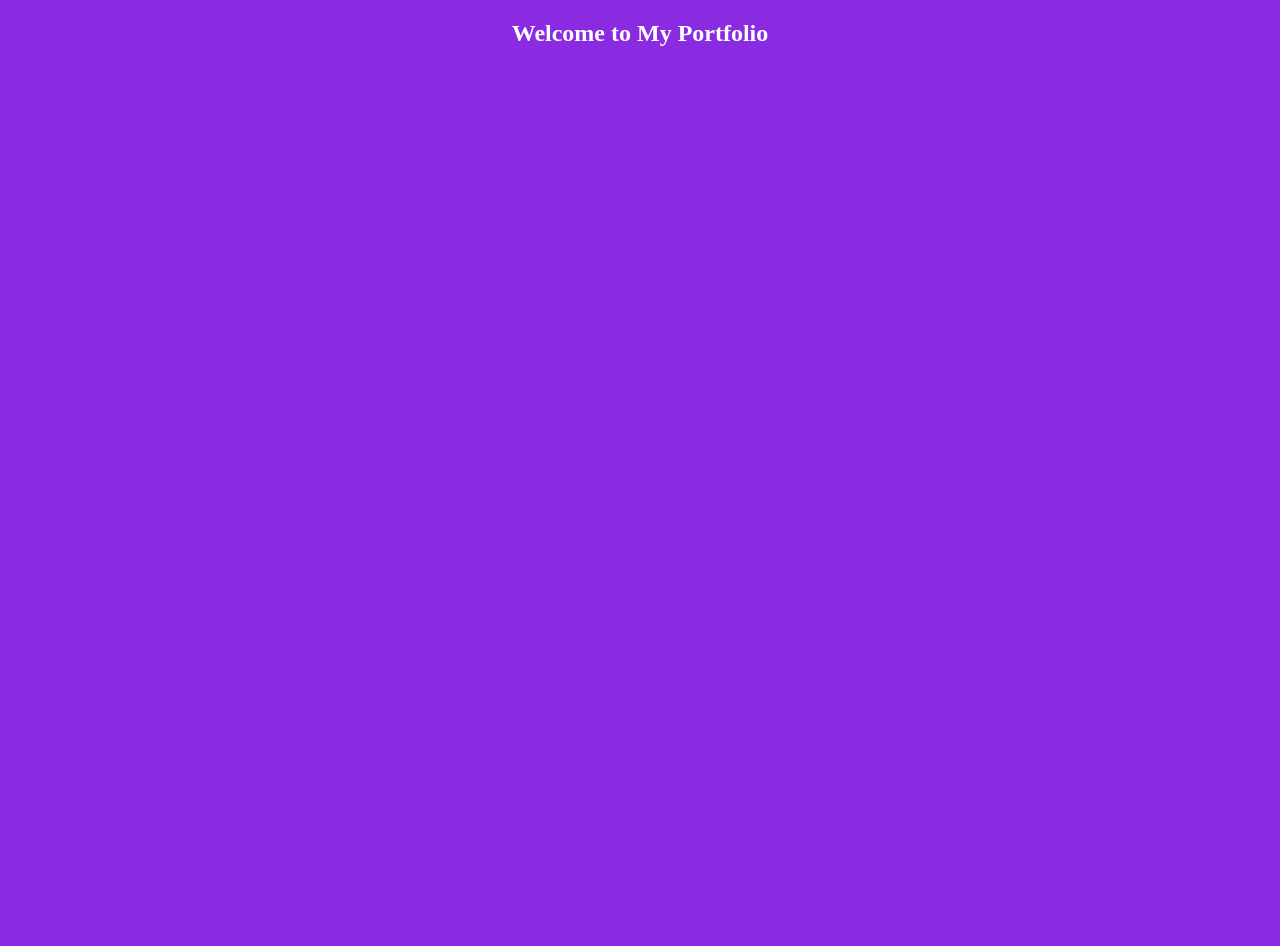
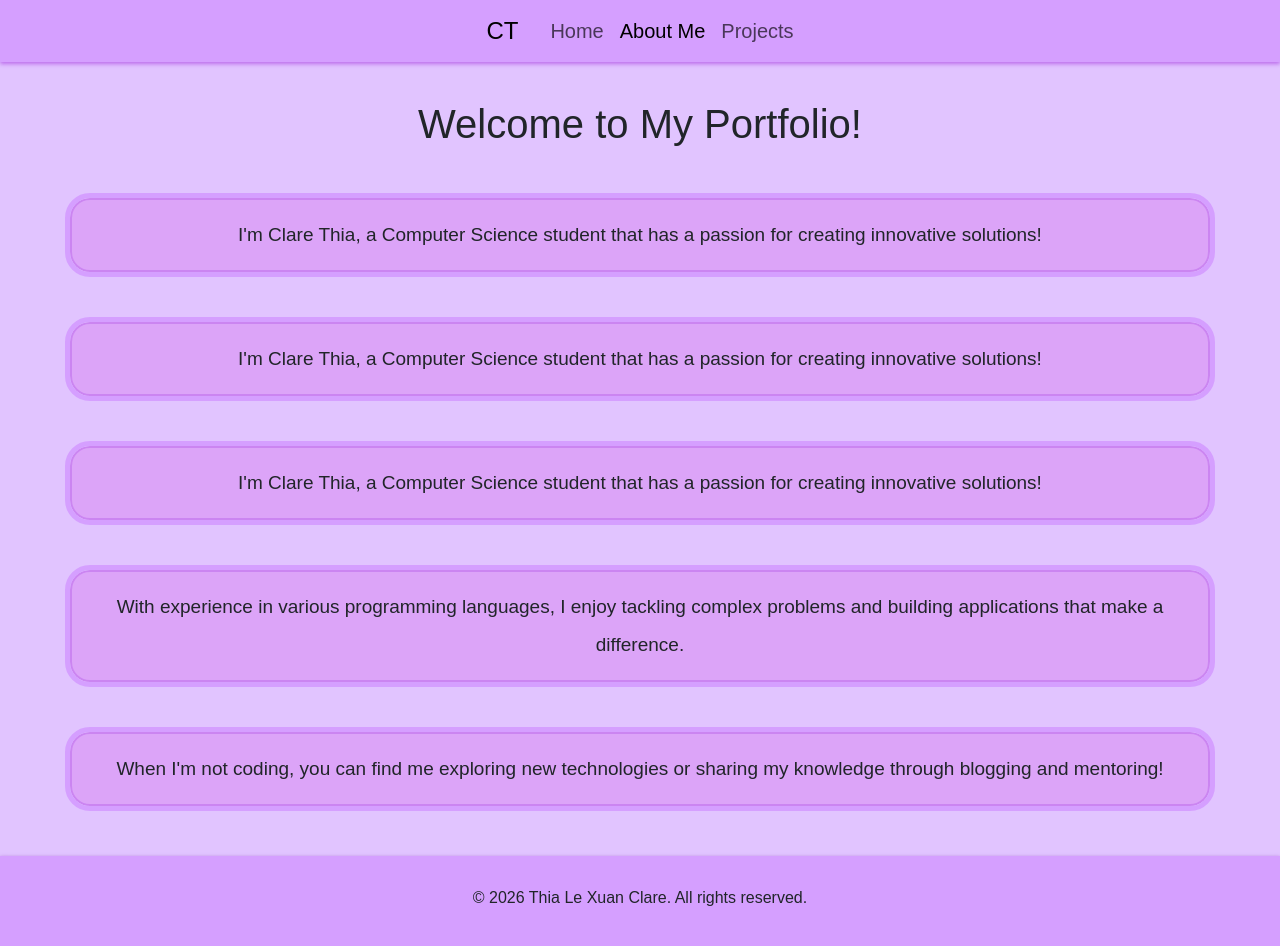
Before and after one commit to sunshinehippiekitty/my-portfolio, a website: page index.html in a window 1280 px wide. Before the commit the page ends 800 px from the top, so only its background shows below. Drawn offline with nearby package versions, Linux system fonts and the light colour scheme; a web font is replaced by a local one.

Commit message:
Created theme for pages

```diff
--- a/index.css
+++ b/index.css
@@ -1,8 +1,65 @@
 body {
-    background-color: blueviolet;
+  background-color: rgb(225, 196, 255);
+}
+
+
+.chiron-goround-tc-navbar {
+  font-family: "Chiron GoRound TC", sans-serif;
+  font-optical-sizing: auto;
+  font-weight: 400;
+  font-style: normal;
 }
 
 .title {
-    text-align: center;
-    color: white;
+  padding: 100px 0px 0px;
+  text-align: center;
 }
+
+.description {
+  padding: 0px 20px;
+}
+
+.card {
+  border-radius: 20px;
+  margin: 50px;
+border: 2px solid rgba(188, 105, 236, 0.5);       /* inner white border */
+  outline: 5px solid #d59fff;    /* outer purple border */
+}
+
+
+.textincard {
+  font-size: 19px;
+  text-align: center;
+  line-height: 2;
+}
+
+.intro {
+  background-color: rgb(220, 164, 248);
+}
+
+footer {
+  margin-top: 50px;
+  background-color: #d59fff;
+  padding: 20px;
+  box-shadow: 0 2px 4px rgba(120, 38, 167, 0.966);
+}
+
+.me{
+  text-align: center;
+  padding-top: 10px;
+};
+
+.fade-up {
+  opacity: 0;
+}
+
+@keyframes fadeUp {
+  from {
+    opacity: 0;
+    transform: translateY(-40px);
+  }
+  to {
+    opacity: 1;
+    transform: translateY(0);
+  }
+}
--- a/index.html
+++ b/index.html
@@ -1,12 +1,113 @@
 <!DOCTYPE html>
 <html lang="en">
+
 <head>
-    <meta charset="UTF-8">
-    <meta name="viewport" content="width=device-width, initial-scale=1.0">
-    <link rel="stylesheet" href="index.css">
-    <title>Home Page</title>
+  <meta charset="UTF-8">
+  <meta name="viewport" content="width=device-width, initial-scale=1.0">
+  <link href="https://cdn.jsdelivr.net/npm/bootstrap@5.3.8/dist/css/bootstrap.min.css" rel="stylesheet"
+    integrity="sha384-sRIl4kxILFvY47J16cr9ZwB07vP4J8+LH7qKQnuqkuIAvNWLzeN8tE5YBujZqJLB" crossorigin="anonymous">
+  <script src="https://cdn.jsdelivr.net/npm/bootstrap@5.3.8/dist/js/bootstrap.bundle.min.js"
+    integrity="sha384-FKyoEForCGlyvwx9Hj09JcYn3nv7wiPVlz7YYwJrWVcXK/BmnVDxM+D2scQbITxI"
+    crossorigin="anonymous"></script>
+  <link rel="preconnect" href="https://fonts.googleapis.com">
+  <link rel="preconnect" href="https://fonts.gstatic.com" crossorigin>
+  <link href="https://fonts.googleapis.com/css2?family=Chiron+GoRound+TC:wght@200..900&display=swap" rel="stylesheet">
+  <link rel="stylesheet" href="index.css">
+  <link rel="stylesheet" href="navbar.css">
+  <title>Home Page</title>
 </head>
-<body>
-    <h2 class="title">Welcome to My Portfolio</h2>
+
+<body class="chiron-goround-tc-navbar">
+  <header>
+    <nav class="navbar navbar-expand fixed-top navbarBG">
+      <div class="container-fluid">
+        <ul class="navbar-nav mx-auto mb-2 mb-lg-0">
+          <li class="nav-item">
+            <a class="nav-link navbar-brand" href="#">CT</a>
+          </li>
+          <li class="nav-item">
+            <a class="nav-link" href="#">Home</a>
+          </li>
+          <li class="nav-item">
+            <a class="nav-link active" href="#">About Me</a>
+          </li>
+          <li class="nav-item">
+            <a class="nav-link" href="#">Projects</a>
+          </li>
+        </ul>
+      </div>
+    </nav>
+  </header>
+
+  <h1 class="title fade-up">Welcome to My Portfolio!</h1>
+
+  <div class="description fade-up">
+    <div class="card intro border-transparent mb-3">
+      <div class="card-body textincard">
+        I'm Clare Thia, a Computer Science student that has a passion for creating
+        innovative solutions!
+      </div>
+    </div>
+  </div>
+
+<div class="description fade-up">
+    <div class="card intro border-transparent mb-3">
+      <div class="card-body textincard">
+        I'm Clare Thia, a Computer Science student that has a passion for creating
+        innovative solutions!
+      </div>
+    </div>
+  </div>
+
+<div class="description fade-up">
+    <div class="card intro border-transparent mb-3">
+      <div class="card-body textincard">
+        I'm Clare Thia, a Computer Science student that has a passion for creating
+        innovative solutions!
+      </div>
+    </div>
+  </div>
+
+  <div class="description fade-up">
+    <div class="card intro border-transparent mb-3">
+      <div class="card-body textincard">
+        With experience in various programming languages, I enjoy tackling complex problems
+        and
+        building applications that make a difference.
+      </div>
+    </div>
+  </div>
+
+  <div class="description fade-up">
+    <div class="card intro border-transparent mb-3">
+      <div class="card-body textincard">
+        When I'm not coding, you can find me exploring new
+        technologies or
+        sharing my knowledge through blogging and mentoring!
+      </div>
+    </div>
+  </div>
+
+  <footer>
+    <p class="me">&copy; 2026 Thia Le Xuan Clare. All rights reserved.</p>
+  </footer>
+
+<script>
+  window.addEventListener('load', () => {
+    const observer = new IntersectionObserver((entries) => {
+      entries.forEach(entry => {
+        if (entry.isIntersecting) {
+          entry.target.style.animation = 'fadeUp 0.9s ease forwards';
+          entry.target.style.opacity = '1';
+          observer.unobserve(entry.target);
+        }
+      });
+    }, { threshold: 0.1 });
+
+    document.querySelectorAll('.fade-up').forEach(el => observer.observe(el));
+  });
+</script>
+
 </body>
+
 </html>
--- /dev/null
+++ b/navbar.css
@@ -0,0 +1,18 @@
+.navbarBG {
+  background-color: #d59fff;
+  box-shadow: 0 2px 4px rgba(188, 105, 236, 0.966);
+  font-size: 20px;
+}
+
+.navbarBG .navbar-brand {
+  font-size: 24px; /* adjust to your liking */
+}
+
+.nav {
+  display: flex;
+  align-items: center;
+}
+
+.navbarBG .container-fluid {
+  justify-content: center;
+}
```
Also changed, not shown: package.json (added, +22 -0 lines), 1 other file.
